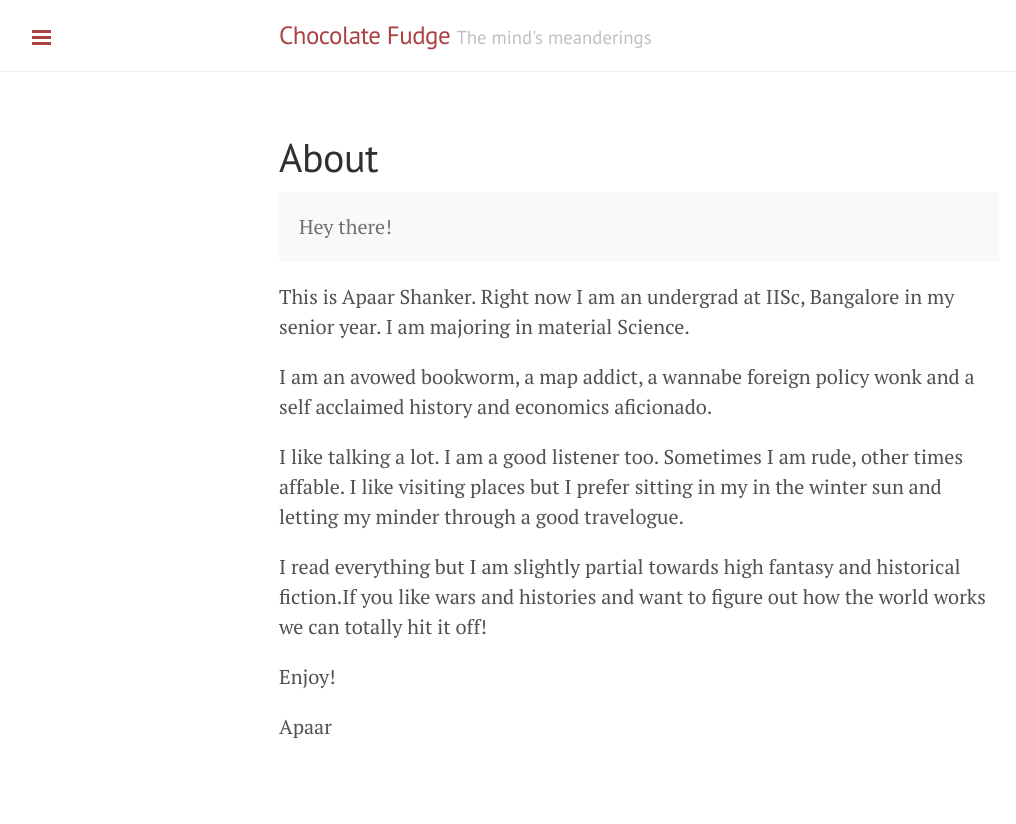
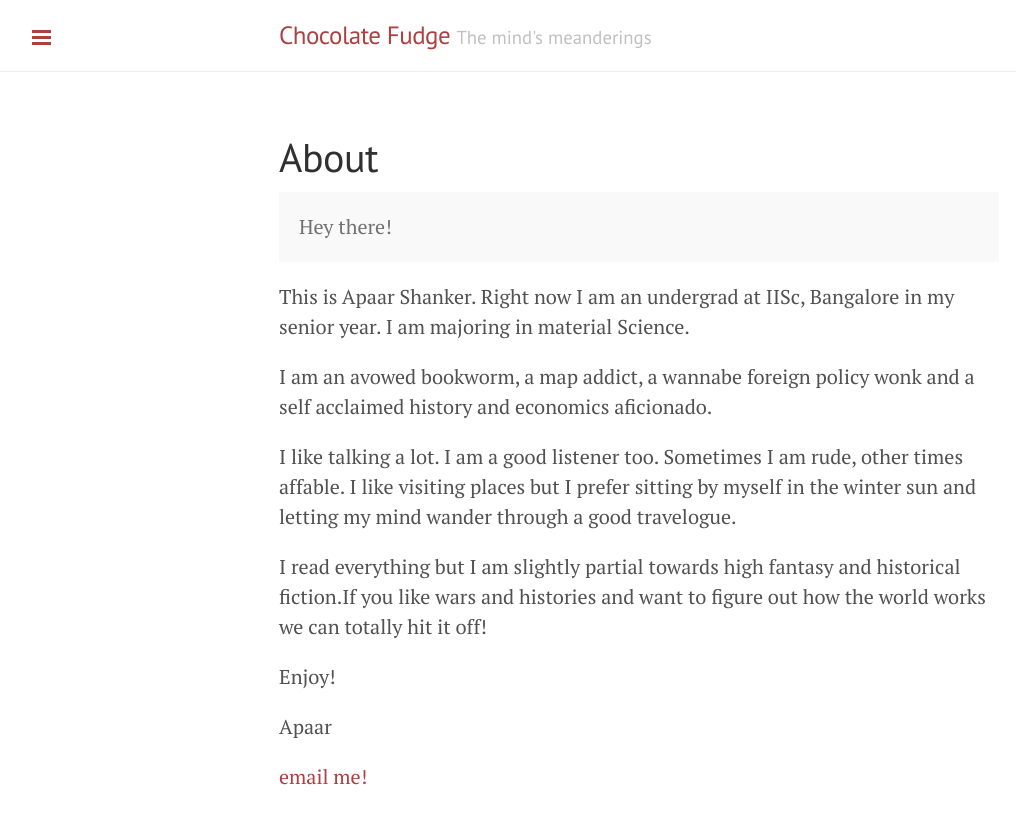
Before and after one commit to auag92/blog, a Jekyll site: the page built from about.md, in a window 1280 px wide. Shown: the top 824 px of the page, without its empty margins (1-1017 px from the left). Built offline with Jekyll 4.4.1, drawn with Linux system fonts in a browser that asks for light colours; Markdown is read by kramdown in place of the engine named in the settings.

Commit message:
about page email id

```diff
--- a/about.md
+++ b/about.md
@@ -10,17 +10,20 @@ Hey there!
 This is Apaar Shanker. Right now I am an undergrad at IISc,
 Bangalore in my senior year. I am majoring in material Science.
 
-I am an avowed bookworm, a map addict, a wannabe foreign policy wonk
-and a self acclaimed history and economics aficionado.
+I am an avowed bookworm, a map addict, a wannabe foreign policy
+wonk and a self acclaimed history and economics aficionado.
 
-I like talking a lot. I am a good listener too. Sometimes I am rude,
-other times affable. I like visiting places but I prefer sitting in my
-in the winter sun and letting my minder through a good travelogue.
+I like talking a lot. I am a good listener too. Sometimes I am
+rude, other times affable. I like visiting places but I prefer
+sitting by myself in the winter sun and letting my mind wander
+through a good travelogue.
 
-I read everything but I am slightly partial towards high fantasy and
-historical fiction.If you like wars and histories and want to figure out how the world works
-we can totally hit it off!
+I read everything but I am slightly partial towards high fantasy
+and historical fiction.If you like wars and histories and want to
+figure out how the world works we can totally hit it off!
 
 Enjoy!
 
 Apaar
+
+[email me!]({{ author.email }})
```
